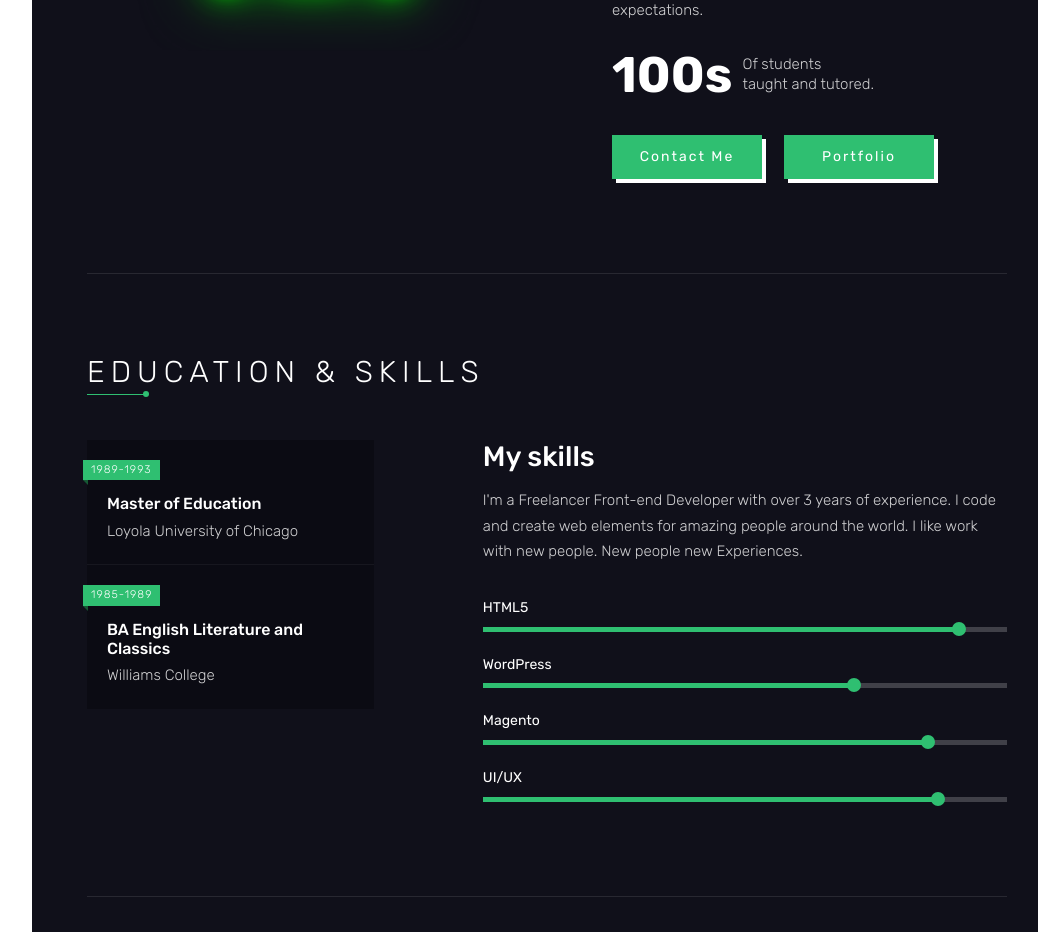
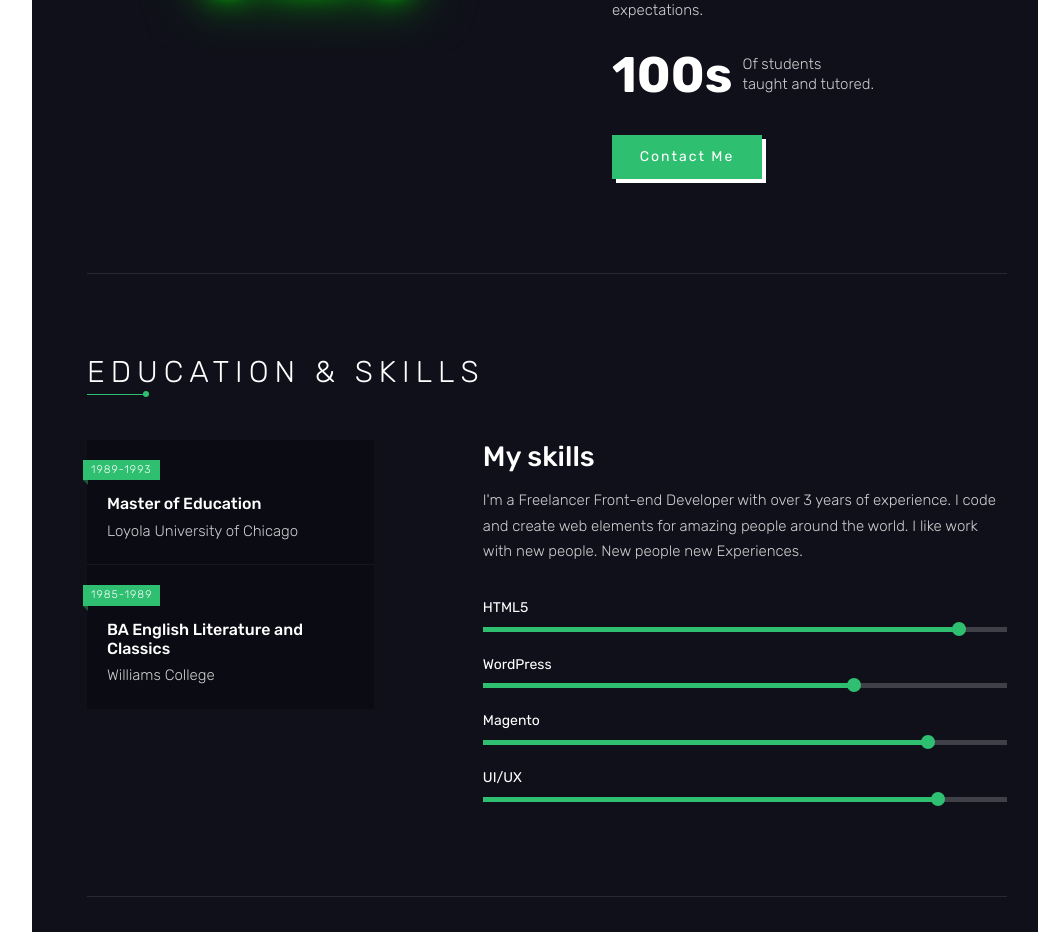
Before and after one commit to tparks18/nettie_parks_teaching_portfolio, a Next.js app: page / in a window 1280 px wide. Shown: the part 1340-2272 px from the top of the page, without its empty margins (218-1256 px from the left). Built offline with nearby package versions, Linux system fonts and the light colour scheme; a web font is replaced by a local one.

Commit message:
remove button

```diff
--- a/pages/_app.js
+++ b/pages/_app.js
@@ -15,7 +15,7 @@ function MyApp({ Component, pageProps }) {
   return (
     <Fragment>
       <Head>
-        <title>Nettie Parks Portfolio</title>
+        <title>Nettie Parks Tutoring Services</title>
         {/* <!-- Favicon --> */}
 
         {/* <link rel="shortcut icon" type="image/x-icon" href="/favicon.ico" />
--- a/src/components/About.js
+++ b/src/components/About.js
@@ -66,9 +66,9 @@ const About = () => {
                   <a className="px-btn px-btn-theme" href="#contactus">
                     <span>Contact Me</span>
                   </a>
-                  <a className="px-btn px-btn-theme" href="#work">
+                  {/* <a className="px-btn px-btn-theme" href="#work">
                     <span>Portfolio</span>
-                  </a>
+                  </a> */}
                 </div>
               </div>
             </div>
```
Also changed, not shown: 2 other files (tests, documents, lock files or other folders).
